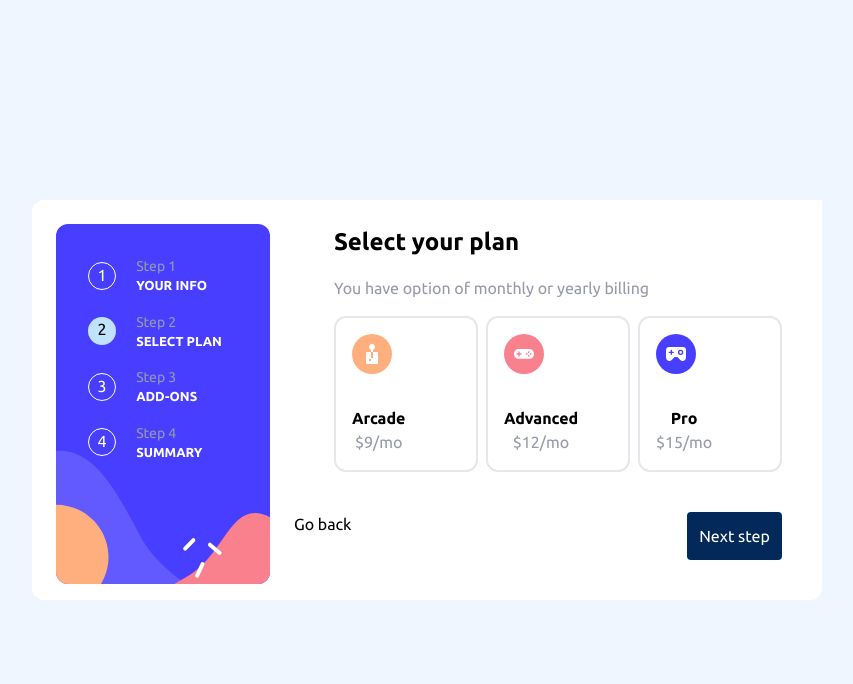
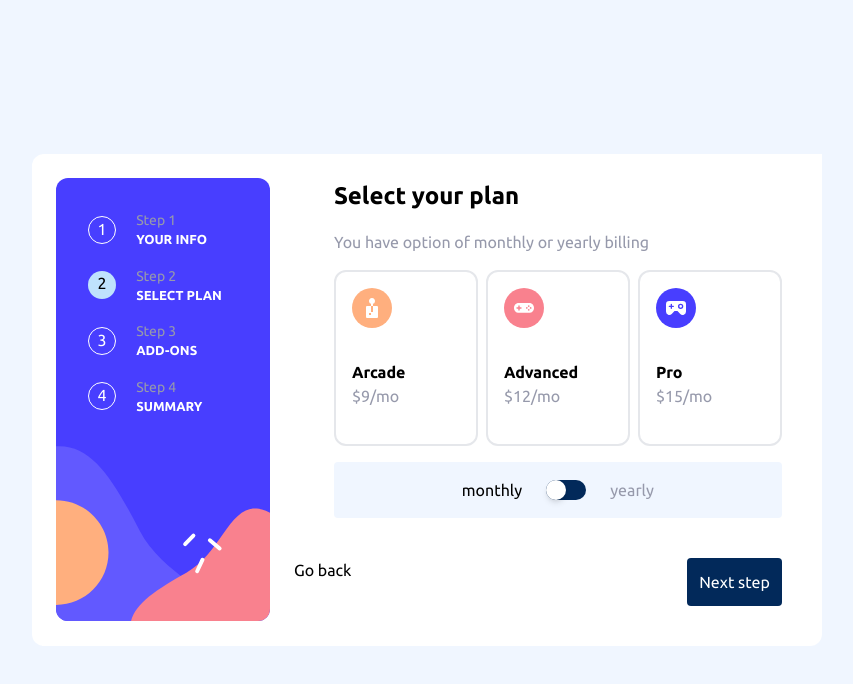
Before and after one commit to LuluShadel/multi-step-form, a Next.js app: page /page2 in a window 1280 px wide. Shown: the top 684 px of the page, without its empty margins (213-1066 px from the left). Built offline with nearby package versions, Linux system fonts and the light colour scheme.

Commit message:
ajout de redux dans la page 2

```diff
--- a/src/components/selectPlan.jsx
+++ b/src/components/selectPlan.jsx
@@ -1,42 +1,153 @@
 import arcade from "../../public/icon-arcade.svg"
 import advanced from "../../public/icon-advanced.svg"
 import pro from "../../public/icon-pro.svg"
+
 import Image from "next/image"
+import { motion } from "framer-motion";
+import { useDispatch} from 'react-redux';
+import { useState } from 'react';
+
+import ToggleSwitch from "./toggleBtn"
+
+import planReducer, { selectedPlan } from "../../redux/reducer";
+
+
 
 
 export default function SelectPlan() {
+    const dispatch = useDispatch ()
+
+    // gère le toggle
+    const [isChecked, setIsChecked] = useState(false);
+
+
+    //gère l'envoi du plan selectionner dans le store
+    const handlePlanSelection = (plan) => {
+        dispatch(selectedPlan(plan))
+    };
+
+
     return (
         <div className="flex justify-center bg-magnolia md:bg-white">
         <div className=" relative top-[-5em] bg-white ml-4 mr-4 p-6 rounded-xl flex flex-col gap-4  md:top-0 ">
         <h1>Select your plan</h1>
         <p className="text-coolGrey">You have option of monthly or yearly billing</p>
         <div className="flex flex-col gap-2 md:flex-row">
-            <button className="p-4 flex items-center border-2 rounded-xl gap-4 md:flex-col md:gap-8  md:w-36 md:pl-4 md:items-start">
+            <button
+            className="p-4 flex items-center border-2 rounded-xl gap-4 h-28 md:flex-col md:gap-8  md:w-36 md:pl-4 md:items-start md:h-44 hover:bg-magnolia hover:border-2 hover:border-marineBlue"
+            onClick={() => handlePlanSelection("arcade")}
+            >
 
                 <Image src={arcade} alt="arcade" />
-                <div>
+                <div className="flex flex-col items-start">
                     <h2>Arcade</h2>
-                    <p className="text-coolGrey">$9/mo</p>
+                    {!isChecked && (
+                    <motion.p
+                    className="text-coolGrey transition-opacity opacity-100"
+                    initial={{ opacity: 0 }}
+                    animate={{ opacity: 1 }}
+                    transition={{ duration: 0.9 }}
+                    >$9/mo
+                    </motion.p>
+                    )}
+                    {isChecked && (
+                        <>
+                        <motion.p
+                        className="text-coolGrey"
+                        initial={{ opacity: 0 }}
+                        animate={{ opacity: 1 }}
+                        transition={{ duration: 0.9 }}
+                        >$90/yr</motion.p>
+                        <motion.p
+                        className="text-sm"
+                        initial={{ opacity: 0 }}
+                    animate={{ opacity: 1 }}
+                    transition={{ duration: 0.9 }}
+                        >2 months free</motion.p>
+                        </>
+                    )}
                 </div>
             </button>
-            <button className="p-4 flex items-center border-2 rounded-xl gap-4 md:flex-col md:gap-8 md:w-36 md:pl-4 md:items-start ">
+            <button
+            className="p-4 flex items-center border-2 rounded-xl gap-4 h-28 md:flex-col md:gap-8 md:w-36 md:pl-4 md:items-start md:h-44  hover:bg-magnolia hover:border-2 hover:border-marineBlue"
+            onClick={() => handlePlanSelection("advanced")}
+            >
 
                 <Image src={advanced} alt="arcade" />
-                <div>
+                <div className="flex flex-col items-start">
                     <h2>Advanced</h2>
-                    <p className="text-coolGrey">$12/mo</p>
+                    {!isChecked && (
+                    <motion.p
+                    className="text-coolGrey"
+                    initial={{ opacity: 0 }}
+                    animate={{ opacity: 1 }}
+                    transition={{ duration: 0.9 }}
+                    >$12/mo
+                    </motion.p>
+                    )}
+                    {isChecked && (
+                        <>
+                        <motion.p
+                        className="text-coolGrey"
+                        initial={{ opacity: 0 }}
+                    animate={{ opacity: 1 }}
+                    transition={{ duration: 0.9 }}
+                        >$120/yr
+                        </motion.p>
+                        <motion.p
+                        className="text-sm"
+                        initial={{ opacity: 0 }}
+                    animate={{ opacity: 1 }}
+                    transition={{ duration: 0.9 }}
+                        >2 months free
+                        </motion.p>
+                        </>
+                    )}
                 </div>
             </button>
-            <button className="p-4 flex items-center  border-2 rounded-xl gap-4 md:flex-col md:gap-8 md:w-36 md:pl-4 md:items-start ">
+            <button
+            className="p-4 flex items-center  border-2 rounded-xl gap-4 h-28 md:flex-col md:gap-8 md:w-36 md:pl-4 md:items-start md:h-44  hover:bg-magnolia hover:border-2 hover:border-marineBlue"
+            onClick={() => handlePlanSelection("pro")}
+            >
 
                 <Image src={pro} alt="arcade" />
-                <div>
+                <div className="flex flex-col items-start">
                     <h2>Pro</h2>
-                    <p className="text-coolGrey">$15/mo</p>
+                    {!isChecked && (
+                    <motion.p
+                     className="text-coolGrey"
+                     initial={{ opacity: 0 }}
+                    animate={{ opacity: 1 }}
+                    transition={{ duration: 0.9 }}
+                     >$15/mo
+                     </motion.p>
+                    )}
+                    {isChecked && (
+                        <>
+                        <motion.p
+                         className="text-coolGrey"
+                         initial={{ opacity: 0 }}
+                    animate={{ opacity: 1 }}
+                    transition={{ duration: 0.9 }}
+                         >$150/yr
+                         </motion.p>
+                        <motion.p
+                         className="text-sm"
+                         initial={{ opacity: 0 }}
+                    animate={{ opacity: 1 }}
+                    transition={{ duration: 0.9 }}
+                         >2 months free
+                         </motion.p>
+                        </>
+                    )}
                 </div>
             </button>
 
         </div>
+        <ToggleSwitch
+        isChecked={isChecked}
+        setIsChecked={setIsChecked}
+         />
         </div>
         </div>
     )
--- /dev/null
+++ b/src/components/toggleBtn.jsx
@@ -0,0 +1,28 @@
+
+
+export default function ToggleSwitch({isChecked,setIsChecked}) {
+
+
+  const subscriptionType = isChecked ? 'Monthly' : 'Yearly';
+
+  return (
+    <div className="flex bg-magnolia rounded p-4 justify-center">
+        <p className={`mr-6 ${isChecked ? "text-coolGrey": ""}`}>monthly</p>
+      <label className="flex items-center cursor-pointer">
+        <div className="relative w-10 h-5 bg-marineBlue rounded-3xl">
+          <div className={` w-5 h-5 rounded-full bg-white shadow-md transform ${isChecked ? 'translate-x-full' : 'translate-x-0'}`} />
+        </div>
+
+        <input
+          type="checkbox"
+          className="sr-only"
+          checked={isChecked}
+          onChange={() => setIsChecked(!isChecked)}
+        />
+
+      </label>
+    <p className={`ml-6 ${isChecked ? "": "text-coolGrey"}`}>yearly</p>
+
+    </div>
+  );
+}
```
